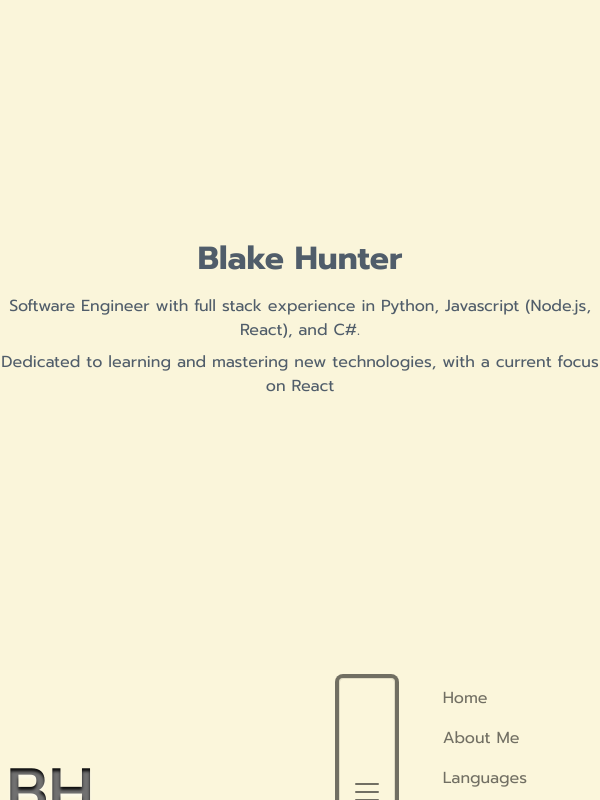
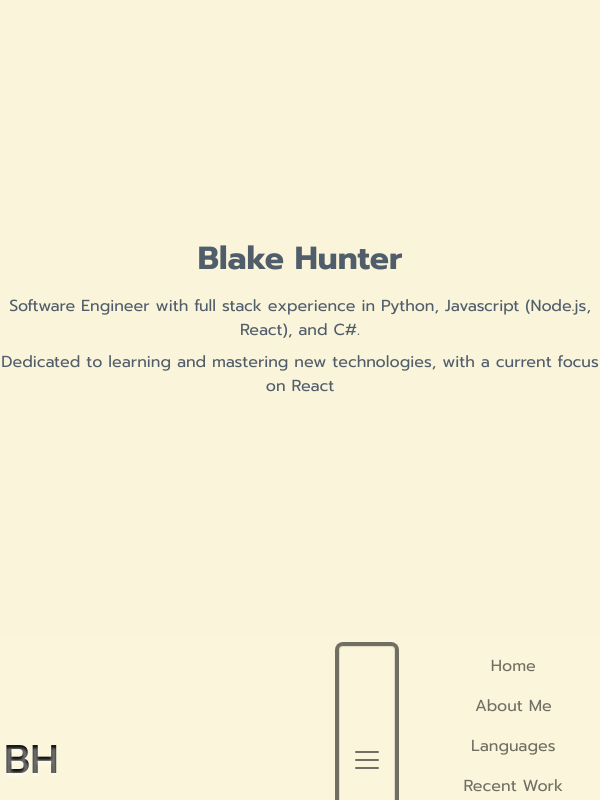
Before and after one commit to bhunter87/ProjectPage, a React (Create React App) app: page / in a window 600 px wide. Both pictures are taken after a click on the button "Toggle navigation". Shown: the top 800 px of the page. Built offline with nearby package versions, Linux system fonts and the light colour scheme; the HTML template or start-up script is replaced by a standard one.

Commit message:
final mobile responsive 10/31

```diff
--- a/src/App.css
+++ b/src/App.css
@@ -1,3 +1,6 @@
+.mainPage {
+    width: 100vw;
+}
 .social-part .fa {
     padding-right: 20px;
 }
@@ -15,16 +18,16 @@ div.mainPage {
     width: 100%;
 }
 #navbar-container {
-    margin-top: calc(100vh - 34em);
-    width: 100vw;
-    height: fit-content;
+    margin-top: calc(100vh - 32em);
+    width: 100%;
+    height: max-content;
 }
 #navbar {
     display: flex;
-    width: 100vw;
+    width: 100%;
     background-color: rgb(251, 246, 219);
     justify-content: space-between;
-    height: fit-content;
+    height: max-content;
 }
 
 .fixed {
@@ -59,7 +62,6 @@ div.mainPage {
     font-size: 2em;
     font-weight: 700;
     text-align: end;
-    width: 25%;
 }
 .mainColRight {
     display: flex;
@@ -198,6 +200,9 @@ img {
         padding: 0;
         display: flex;
     }
+    .aboutBox {
+        max-width: max-content;
+    }
 
     .dropdown {
         margin-right: 1em;
@@ -218,7 +223,7 @@ img {
         margin-top: calc(100vh - 33em);
     }
     .logo {
-        margin-left: 0.5em;
+        margin-left: 1em;
     }
     .subHeaderText {
         padding-right: 4em;
@@ -231,16 +236,19 @@ img {
 }
 @media screen and (max-width: 805px) {
     #navbar-container {
-        margin-top: calc(100vh - 36.3em);
+        margin-top: calc(100vh - 33em);
     }
     #homePageView {
         margin-top: 15em;
         margin-bottom: 10em;
     }
+    .logo {
+        font-size: 2.5em;
+    }
 }
 @media screen and (max-width: 778px) {
     #navbar-container {
-        margin-top: calc(100vh - 31em);
+        margin-top: calc(100vh - 38em);
     }
     .dropdown {
         margin-right: 0;
@@ -251,7 +259,7 @@ img {
         height: auto;
     }
     #navbar-container {
-        margin-top: calc(100vh - 33em);
+        margin-top: calc(100vh - 45em);
     }
     .logo {
         margin-left: 0.1em;
@@ -268,6 +276,9 @@ img {
     .body {
         padding-right: 1.5em;
         padding-left: 1.5em;
+    }
+    .logo {
+        font-size: 1.75em;
     }
 }
 @media screen and (max-width: 375px) {
@@ -288,7 +299,102 @@ img {
     }
 }
 
+/* iphone XR */
+@media only screen and (min-device-width: 414px) and (max-device-width: 896px) and (orientation: portrait) {
+}
 @media only screen and (min-device-width: 414px) and (max-device-width: 896px) and (orientation: landscape) {
+    #navbar-container {
+        margin-top: calc(100vh - 20em);
+    }
+    #homePageView {
+        margin-top: 9em;
+    }
+    .logo {
+        font-size: 2em;
+    }
+}
+
+/* gal S8 */
+@media only screen and (min-device-width: 360px) and (max-device-width: 740px) and (orientation: portrait) {
+}
+@media only screen and (min-device-width: 360px) and (max-device-width: 740px) and (orientation: landscape) {
+    #navbar-container {
+        margin-top: calc(100vh - 28em);
+    }
+    #homePageView {
+        margin-top: 7em;
+    }
+    .logo {
+        font-size: 2em;
+    }
+}
+
+/* surface duo */
+@media only screen and (min-device-width: 540px) and (max-device-width: 720px) and (orientation: portrait) {
+}
+@media only screen and (min-device-width: 540px) and (max-device-width: 896px) and (orientation: landscape) {
+}
+
+/* iphone SE */
+@media only screen and (min-device-width: 375px) and (max-device-width: 667px) and (orientation: portrait) {
+    #navbar-container {
+        margin-top: calc(100vh - 38.5em);
+    }
+}
+@media only screen and (min-device-width: 375px) and (max-device-width: 667px) and (orientation: landscape) {
+    #navbar-container {
+        margin-top: calc(100vh - 28.5em);
+    }
+    #homePageView {
+        margin-top: 4.7em;
+    }
+    .logo {
+        font-size: 2em;
+    }
+}
+
+/* gal s9 */
+@media only screen and (min-device-width: 320px) and (max-device-width: 658px) and (orientation: portrait) {
+    #navbar-container {
+        margin-top: calc(100vh - 41.5em);
+    }
+    .logo {
+        margin-left: 1em;
+    }
+}
+@media only screen and (min-device-width: 320px) and (max-device-width: 658px) and (orientation: landscape) {
+    #navbar-container {
+        margin-top: calc(100vh - 28em);
+    }
+    #homePageView {
+        margin-top: 4.7em;
+    }
+    .logo {
+        font-size: 2em;
+    }
+}
+/* GalNote3 */
+@media only screen and (min-device-width: 360px) and (max-device-width: 640px) and (orientation: portrait) {
+    #navbar-container {
+        margin-top: calc(100vh - 38.5em);
+    }
+    .logo {
+        margin-left: 1em;
+    }
+}
+@media only screen and (min-device-width: 360px) and (max-device-width: 640px) and (orientation: landscape) {
+    #navbar-container {
+        margin-top: calc(100vh - 31em);
+    }
+    #homePageView {
+        margin-top: 7em;
+    }
+    .logo {
+        font-size: 2em;
+    }
+}
+
+/* @media only screen and (min-device-width: 414px) and (max-device-width: 896px) and (orientation: landscape) {
     #homePageView {
         margin-top: 10em;
     }
@@ -302,6 +408,13 @@ img {
         margin: 0;
         position: relative;
         height: 100vw;
+        padding: 0;
+    }
+    .logo {
+        font-size: 2.5em;
+    }
+    .navbar {
+        margin: 0;
         padding: 0;
     }
 }
@@ -319,6 +432,13 @@ img {
         margin: 0;
         position: relative;
         height: 100vw;
+        padding: 0;
+    }
+    .logo {
+        font-size: 2.5em;
+    }
+    .navbar {
+        margin: 0;
         padding: 0;
     }
 }
@@ -341,6 +461,13 @@ img {
     .colAdjust {
         margin-right: 0em;
     }
+    .logo {
+        font-size: 2.5em;
+    }
+    .navbar {
+        margin: 0;
+        padding: 0;
+    }
 }
 @media only screen and (min-device-width: 375px) and (max-device-width: 667px) and (orientation: landscape) {
     #homePageView {
@@ -361,6 +488,13 @@ img {
     .colAdjust {
         margin-right: 0em;
     }
+    .logo {
+        font-size: 2.5em;
+    }
+    .navbar {
+        margin: 0;
+        padding: 0;
+    }
 }
 
 @media only screen and (min-device-width: 375px) and (max-device-width: 667px) and (orientation: landscape) {
@@ -370,9 +504,6 @@ img {
     #navbar-container {
         margin-top: calc(100vh - 28.5em);
     }
-}
-
-@media screen and (orientation: landscape) {
     .logo {
         font-size: 2.5em;
     }
@@ -380,4 +511,4 @@ img {
         margin: 0;
         padding: 0;
     }
-}
+} */
--- a/src/App.js
+++ b/src/App.js
@@ -23,16 +23,17 @@ function App() {
 
     return (
         <>
+            <div className="mainPage">
                 <section id="homePageView">
                     <div className="subHeaderName h2 mb-3">Blake Hunter</div>
                     <div className="subheaderText">
                         <div className="mb-2">
-                        Software Engineer with full stack experience in Python,
-                        Javascript (Node.js, React), and C#.
+                            Software Engineer with full stack experience in
+                            Python, Javascript (Node.js, React), and C#.
                         </div>
                         <div className="pl-2">
-                        Dedicated to learning and mastering new technologies,
-                        with a current focus on React
+                            Dedicated to learning and mastering new
+                            technologies, with a current focus on React
                         </div>
                     </div>
                 </section>
@@ -64,26 +65,20 @@ function App() {
                                 >
                                     <div>
                                         <ul class="navbar-nav">
-                                        <li
-                                            class="nav-item"
-                                            data-bs-toggle="collapse"
-                                        >
+                                            <li class="nav-item">
                                                 <a class="nav-link" href="#">
                                                     Home
                                                 </a>
                                             </li>
-                                        <li
-                                            class="nav-item"
-                                            data-bs-toggle="collapse"
+                                            <li class="nav-item">
+                                                <a
+                                                    class="nav-link"
+                                                    href="#AboutMe"
                                                 >
-                                            <a class="nav-link" href="#AboutMe">
                                                     About Me
                                                 </a>
                                             </li>
-                                        <li
-                                            class="nav-item"
-                                            data-bs-toggle="collapse"
-                                        >
+                                            <li class="nav-item">
                                                 <a
                                                     class="nav-link"
                                                     href="#languages"
@@ -91,11 +86,12 @@ function App() {
                                                     Languages
                                                 </a>
                                             </li>
-                                        <li
-                                            class="nav-item"
+                                            <li class="nav-item">
+                                                <a
+                                                    class="nav-link"
+                                                    href="#work"
                                                     data-bs-toggle="collapse"
                                                 >
-                                            <a class="nav-link" href="#work">
                                                     Recent Work
                                                 </a>
                                             </li>
@@ -154,11 +150,11 @@ function App() {
                             commercial handyman/IT company.
                             <br />
                             <br />
-                        While I enjoy working with my hands, a whole new world
-                        was opened to me after completing a Full-Stack bootcamp
-                        with Coding Dojo, and all of my focus is currently on
-                        exploring the depths and possibilities in Software
-                        Engineering.
+                            While I enjoy working with my hands, a whole new
+                            world was opened to me after completing a Full-Stack
+                            bootcamp with Coding Dojo, and all of my focus is
+                            currently on exploring the depths and possibilities
+                            in Software Engineering.
                         </div>
                     </div>
                 </section>
@@ -166,8 +162,8 @@ function App() {
                     <div className="infoBoxes">
                         <div className=" mainColLeft colAdjust">Languages:</div>
                         <div className="  mainColRight ">
-                        Full-Stack development experience with C#, Javascript,
-                        and Python
+                            Full-Stack development experience with C#,
+                            Javascript, and Python
                             <hr />
                             <strong>Technologies</strong>
                             <div className="lastCol">
@@ -191,10 +187,13 @@ function App() {
                 </section>
                 <section className="body" id="work">
                     <div className="work infoBoxes">
-                    <div className=" colAdjust mainColLeft">Recent Work:</div>
+                        <div className=" colAdjust mainColLeft">
+                            Recent Work:
+                        </div>
                         <div className=" mainColRight">
                             <div className="mb-5">
-                            <strong>Wilderness Finder</strong> React/C#/MySql
+                                <strong>Wilderness Finder</strong>{" "}
+                                React/C#/MySql
                                 <br />
                                 <br />
                                 <a href="https://github.com/bhunter87/wildernessfinder">
@@ -221,7 +220,7 @@ function App() {
                         </div>
                     </div>
                 </section>
-            {/* </div> */}
+            </div>
         </>
     );
 }
```
Lines whose indentation alone changed are shown as unchanged.
